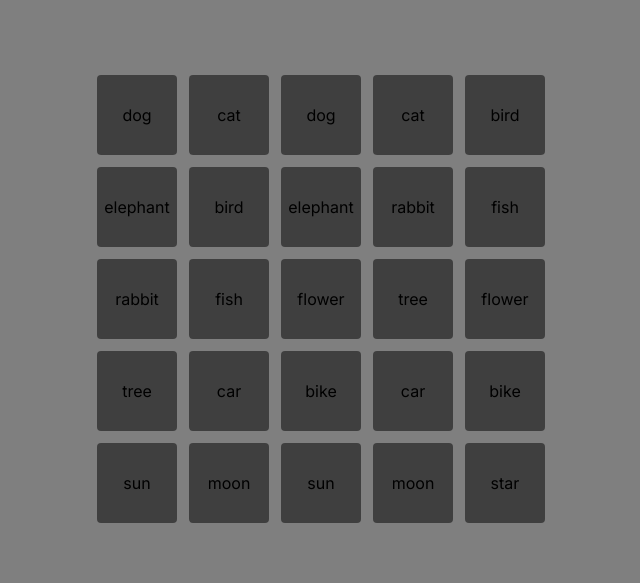
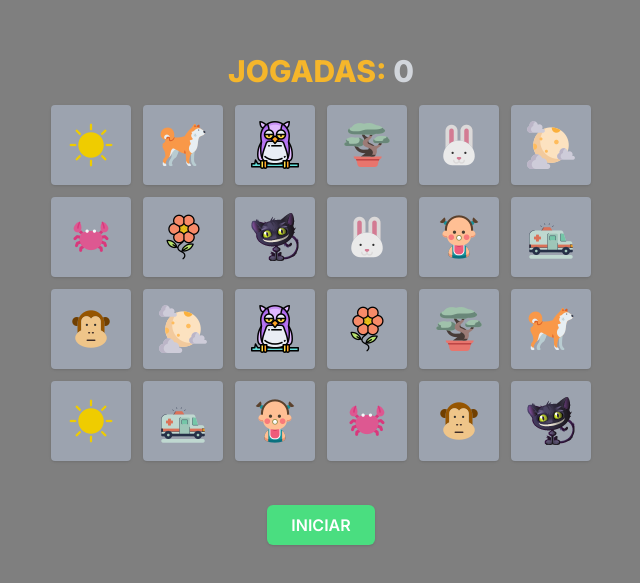
Before and after one commit to manoelps/Jogo-da-Memoria-NextJS, a Next.js app: page / in a window 1280 px wide. Shown: the part 101-684 px from the top of the page, without its empty margins (319-959 px from the left). Built offline with nearby package versions, Linux system fonts and the light colour scheme.

Commit message:
criado a pagina inicial

```diff
--- a/src/app/page.tsx
+++ b/src/app/page.tsx
@@ -1,21 +1,82 @@
 'use client';
 
-import { animals } from '@/mocks/animals';
+import useMemoryGame from '@/hooks/useGame';
+import classNames from 'classnames';
+import Image from 'next/image';
+import { IoEye } from 'react-icons/io5';
 
 const Home = () => {
+  const { moves, begin, listOfCards, playGame, gameReset, handleCheckPair } =
+    useMemoryGame();
+
   return (
-    <main className="flex items-center justify-center bg-black/50 h-screen">
-      <div className="grid grid-cols-5 gap-3">
-        {animals.map(animal => (
+    <>
+      <main className="flex flex-col items-center justify-center bg-black/50 h-screen">
+        <div className="text-3xl font-extrabold text-[#F5B62B] mb-4">
+          JOGADAS: <span className="text-gray-300">{moves}</span>
+        </div>
+        <div className="grid grid-cols-6 gap-3">
+          {listOfCards.map(card => (
             <div
-            key={animal.id}
-            className="flex items-center justify-center w-20 h-20 bg-black/50 rounded"
+              key={card.id}
+              className={classNames(
+                'flex items-center justify-center w-20 h-20 bg-black/50 rounded cursor-pointer shadow',
+                { 'bg-gray-400 cursor-not-allowed': card.visibility }
+              )}
+              onClick={() => {
+                handleCheckPair(card, card.visibility);
+              }}
             >
-            <span> {animal.pair}</span>
+              {card.visibility === true ? (
+                <Image
+                  src={`/${card.image}`}
+                  alt={card.pair}
+                  width={48}
+                  height={48}
+                  priority
+                />
+              ) : (
+                <span>
+                  <IoEye size={40} className="text-white hidden" />
+                  <Image
+                    src="/fun.png"
+                    alt={card.pair}
+                    width={40}
+                    height={40}
+                  />
+                </span>
+              )}
             </div>
           ))}
         </div>
+
+        <div className="w-full flex items-center justify-center mt-11 gap-3">
+          {!begin ? (
+            <button
+              onClick={playGame}
+              disabled={begin}
+              className={classNames(
+                'px-6 py-2 bg-green-400 text-white font-semibold rounded-md shadow',
+                { 'bg-gray-400 cursor-not-allowed': begin }
+              )}
+            >
+              INICIAR
+            </button>
+          ) : (
+            <button
+              onClick={gameReset}
+              disabled={!begin}
+              className={classNames(
+                'px-4 py-2 bg-red-400 text-white font-semibold rounded-md shadow',
+                { 'bg-gray-400 cursor-not-allowed': !begin }
+              )}
+            >
+              RECOMEÇAR
+            </button>
+          )}
+        </div>
       </main>
+    </>
   );
 };
 
--- /dev/null
+++ b/src/helpers/shuffleArray.ts
@@ -0,0 +1,7 @@
+export const shuffleArray = (cards: CardProps[]) => {
+  for (let index = cards.length - 1; index > 0; index--) {
+    const randomElement = Math.floor(Math.random() * (index + 1));
+    [cards[index], cards[randomElement]] = [cards[randomElement], cards[index]];
+  }
+  return cards;
+};
--- a/src/mocks/animals.ts
+++ /dev/null
@@ -1,127 +0,0 @@
-export const animals = [
-  {
-    id: 1,
-    image: 'dog.png',
-    pair: 'dog'
-  },
-  {
-    id: 2,
-    image: 'cat.png',
-    pair: 'cat'
-  },
-  {
-    id: 3,
-    image: 'dog.png',
-    pair: 'dog'
-  },
-  {
-    id: 4,
-    image: 'cat.png',
-    pair: 'cat'
-  },
-  {
-    id: 5,
-    image: 'bird.png',
-    pair: 'bird'
-  },
-  {
-    id: 6,
-    image: 'elephant.png',
-    pair: 'elephant'
-  },
-  {
-    id: 7,
-    image: 'bird.png',
-    pair: 'bird'
-  },
-  {
-    id: 8,
-    image: 'elephant.png',
-    pair: 'elephant'
-  },
-  {
-    id: 9,
-    image: 'rabbit.png',
-    pair: 'rabbit'
-  },
-  {
-    id: 10,
-    image: 'fish.png',
-    pair: 'fish'
-  },
-  {
-    id: 11,
-    image: 'rabbit.png',
-    pair: 'rabbit'
-  },
-  {
-    id: 12,
-    image: 'fish.png',
-    pair: 'fish'
-  },
-  {
-    id: 13,
-    image: 'flower.png',
-    pair: 'flower'
-  },
-  {
-    id: 14,
-    image: 'tree.png',
-    pair: 'tree'
-  },
-  {
-    id: 15,
-    image: 'flower.png',
-    pair: 'flower'
-  },
-  {
-    id: 16,
-    image: 'tree.png',
-    pair: 'tree'
-  },
-  {
-    id: 17,
-    image: 'car.png',
-    pair: 'car'
-  },
-  {
-    id: 18,
-    image: 'bike.png',
-    pair: 'bike'
-  },
-  {
-    id: 19,
-    image: 'car.png',
-    pair: 'car'
-  },
-  {
-    id: 20,
-    image: 'bike.png',
-    pair: 'bike'
-  },
-  {
-    id: 21,
-    image: 'sun.png',
-    pair: 'sun'
-  },
-  {
-    id: 22,
-    image: 'moon.png',
-    pair: 'moon'
-  },
-  {
-    id: 23,
-    image: 'sun.png',
-    pair: 'sun'
-  },
-  {
-    id: 24,
-    image: 'moon.png',
-    pair: 'moon'
-  },
-  {
-    id: 25,
-    image: 'star.png',
-    pair: 'star'
-  }
-];
```
Lines whose indentation alone changed are shown as unchanged.
